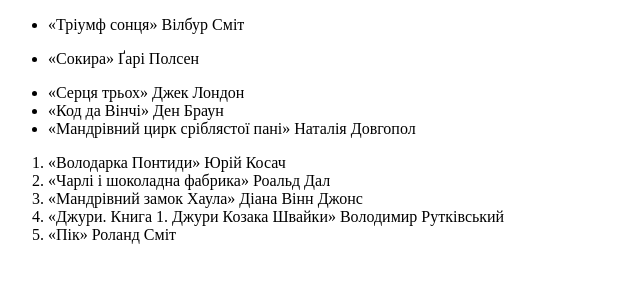
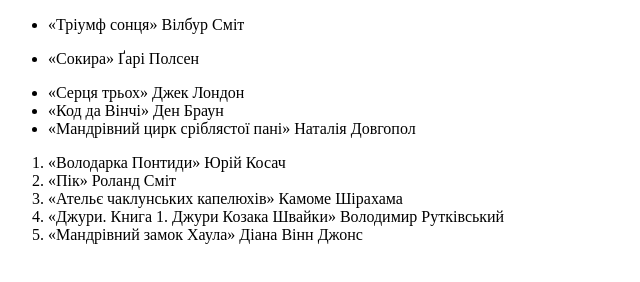
Before and after one commit to Yaroslav-Pogynajko/Pogynajko_Yaroslav, a plain HTML site: page Robota1/Scond.html in a window 1280 px wide. Shown: the whole page, without its empty margins (0-640 px from the left). Drawn offline with Linux system fonts and the light colour scheme.

Commit message:
first commit

```diff
--- a/Robota1/Scond.html
+++ b/Robota1/Scond.html
@@ -43,19 +43,17 @@
         «Володарка Понтиди» Юрій Косач
     </li>
     <li>
-        «Чарлі і шоколадна фабрика» Роальд Дал
-
+        «Пік» Роланд Сміт
     </li>
     <li>
-        «Мандрівний замок Хаула» Діана Вінн Джонс
+        «Ательє чаклунських капелюхів» Камоме Шірахама
 
     </li>
     <li>
         «Джури. Книга 1. Джури Козака Швайки» Володимир Рутківський
-
     </li>
     <li>
-        «Пік» Роланд Сміт
+        «Мандрівний замок Хаула» Діана Вінн Джонс
     </li>
  </ol>
 </body>
```
